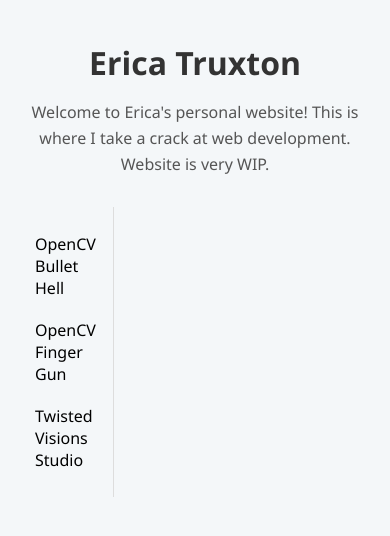
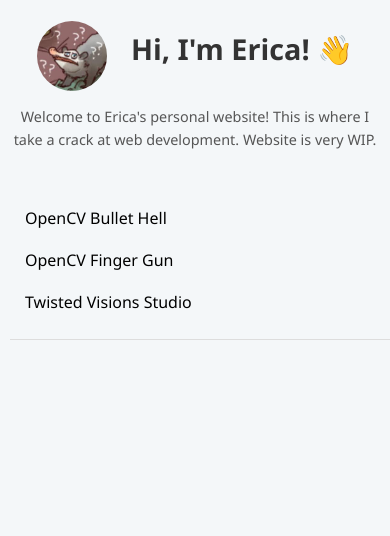
Before and after one commit to etruxton/erica-website, a Flask app: page / in a window 390 px wide. Shown: the top 536 px of the page. Run offline with Flask 3, Linux system fonts and the light colour scheme.

Commit message:
add random typos to text. add hand wave and profile pic

```diff
--- a/static/home/style.css
+++ b/static/home/style.css
@@ -29,7 +29,7 @@ body {
 .project-list {
     list-style: none;
     padding: 0;
-    width: 30%; /* Adjust as needed */
+    width: 30%;
 }
 
 .project-item {
@@ -43,7 +43,7 @@ body {
 }
 
 .project-details {
-    width: 70%; /* Adjust as needed */
+    width: 70%;
     padding: 20px;
     border-left: 1px solid #ddd;
 }
@@ -88,18 +88,81 @@ body {
     background-color: #cce0f5;
 }
 
-.custom-cursor {
-    display: none; /* Initially hide the cursor */
-    font-size: 1em; /* Adjust as needed */
-    margin-left: 2px; /* Adjust as needed */
+.typed-cursor {
+    font-size: 1em;
+    margin-left: 2px;
+    vertical-align: baseline;
+    position: relative;
+    top: -2px;
+    width: auto;
 }
 
-.typed-cursor {
-    font-size: 1em; /* Adjust as needed */
-    margin-left: 2px; /* Adjust as needed */
-    vertical-align: baseline; /* Try baseline alignment */
-    /* Add this if it is still below text */
-    position: relative;
-    top: -2px; /* Adjust as needed */
-    width: auto;
+/* Media Queries for Mobile Responsiveness */
+
+@media (max-width: 768px) {
+    .projects-container {
+        flex-direction: column; /* Stack project list and details vertically */
+        margin: 10px auto; /* Reduce margins */
+    }
+
+    .project-list {
+        width: 100%; /* Project list takes full width */
+    }
+
+    .project-details {
+        width: 100%; /* Project details take full width */
+        border-left: none; /* Remove left border */
+        border-top: 1px solid #ddd; /* Add top border */
+        padding: 10px; /* Reduce padding */
+    }
+
+    .demo-button, .read-more-button {
+        padding: 8px 16px; /* Reduce button padding */
+        font-size: 14px; /* Reduce button font size */
+    }
+
+    body {
+        padding: 10px; /* Reduce body padding */
+    }
 }
+
+@media (max-width: 480px) {
+    .header h1 {
+        font-size: 1.8em; /* Further reduce header font size */
+    }
+
+    .header p {
+        font-size: 0.9em; /* Further reduce paragraph font size */
+    }
+}
+.waving-emoji {
+    display: inline-block;
+    transition: transform 0.3s ease;
+    transform-origin: 70% 70%;	/* Pivot around the bottom-left palm */
+}
+
+.waving-emoji:hover,
+.waving-emoji.waving { /* Add waving class */
+    animation: wave 1s infinite linear;
+}
+
+@keyframes wave {
+    0% { transform: rotate(0deg); }
+    25% { transform: rotate(20deg); }
+    50% { transform: rotate(0deg); }
+    75% { transform: rotate(-20deg); }
+    100% { transform: rotate(0deg); }
+}
+.profile-pic {
+    width: 70px; /* Adjust size as needed */
+    height: 70px; /* Adjust size as needed */
+    border-radius: 50%; /* Make it a circle */
+    object-fit: cover; /* Maintain aspect ratio */
+    margin-right: 20px; /* Add spacing */
+    vertical-align: middle; /* Align with header text */
+    display: inline-block; /* allows margin and sizing*/
+}
+
+.header h1 {
+    display: inline-block; /* allows vertical align to work */
+}
--- a/templates/home.html
+++ b/templates/home.html
@@ -6,21 +6,20 @@
 </head>
 <body>
     <div class="header">
-        <h1>Erica Truxton</h1>
+        <img src="/static/home/assets/images/confuso.jpg" alt="Profile Picture" class="profile-pic">
+        <h1>Hi, I'm Erica! <span class="waving-emoji">👋</span></h1>
         <p>Welcome to Erica's personal website! This is where I take a crack at web development. Website is very WIP.</p>
     </div>
 
     <div class="projects-container">
         <ul class="project-list">
-            <li class="project-item" data-description="A fast-paced bullet dodging game using OpenCV." data-demo-link="{{ url_for('bullet_hell.index') }}">OpenCV Bullet Hell</li>
+            <li class="project-item" data-description="Control a player with a real-life object in a bullet dodging game using OpenCV." data-demo-link="{{ url_for('bullet_hell.index') }}">OpenCV Bullet Hell</li>
             <li class="project-item" data-description="Use your fingers to shoot targets in this fun interactive app." data-demo-link="{{ url_for('finger_gun.index') }}">OpenCV Finger Gun</li>
-            <li class="project-item" data-description="My portfolio and creative projects." data-demo-link="https://twistedvisionsstudio.com" data-target="_blank">Twisted Visions Studio</li>
+            <li class="project-item" data-description="An art portfolio that showcases a family member's chicken wire sculptures, built with React and hosted on AWS S3." data-demo-link="https://twistedvisionsstudio.com" data-target="_blank">Twisted Visions Studio</li>
         </ul>
 
         <div class="project-details">
-            <span class="description">
-                <span class="custom-cursor">|</span>
-            </span>
+            <span class="description"></span>
             <div class="button-container">
                 <a class="demo-button">Demo</a>
                 <button class="read-more-button">Read More &#8594;</button>
```
Also changed, not shown: static/home/home.js (+66 -25 lines), static/home/assets/images/confuso.jpg (added).
